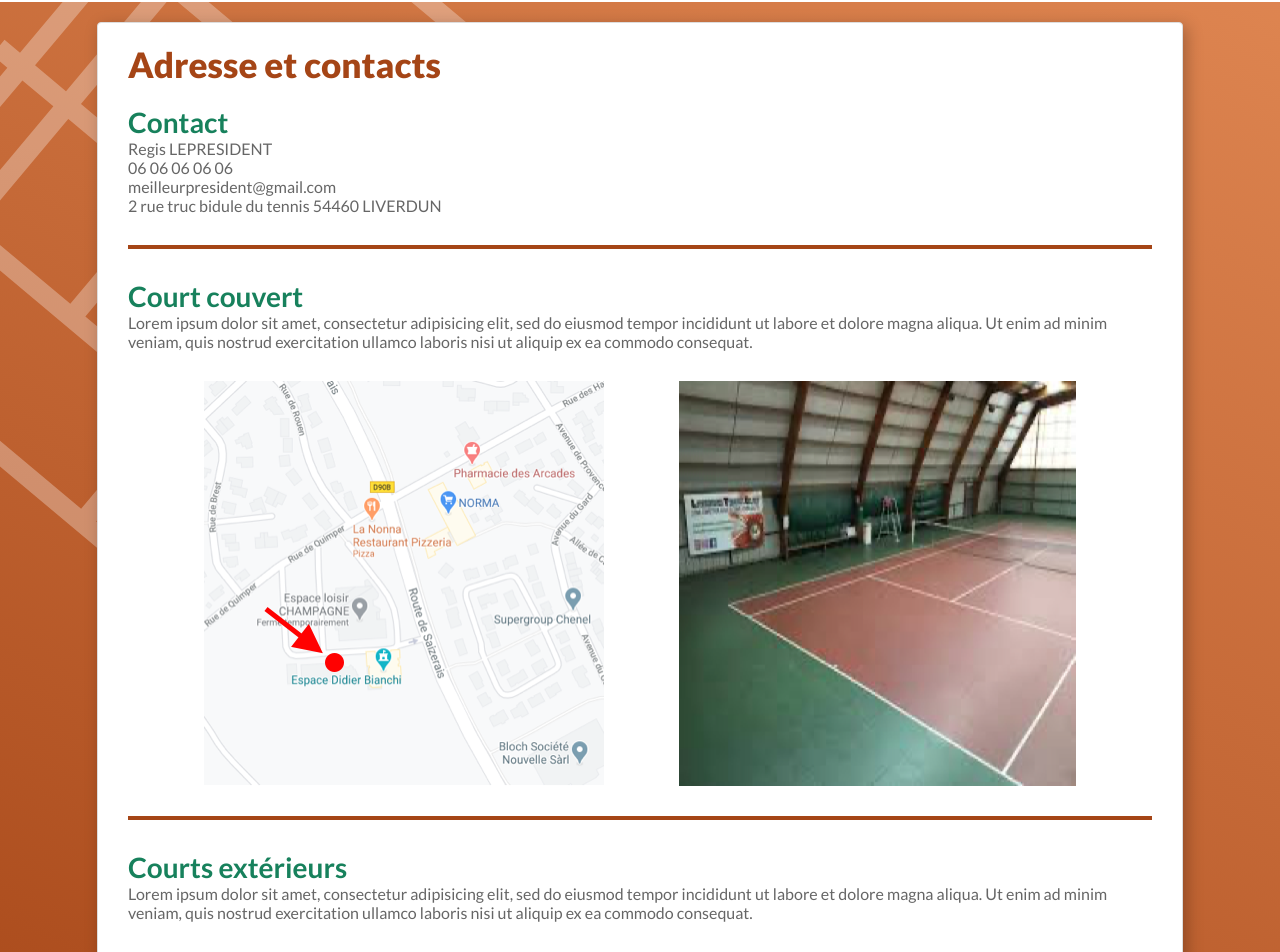
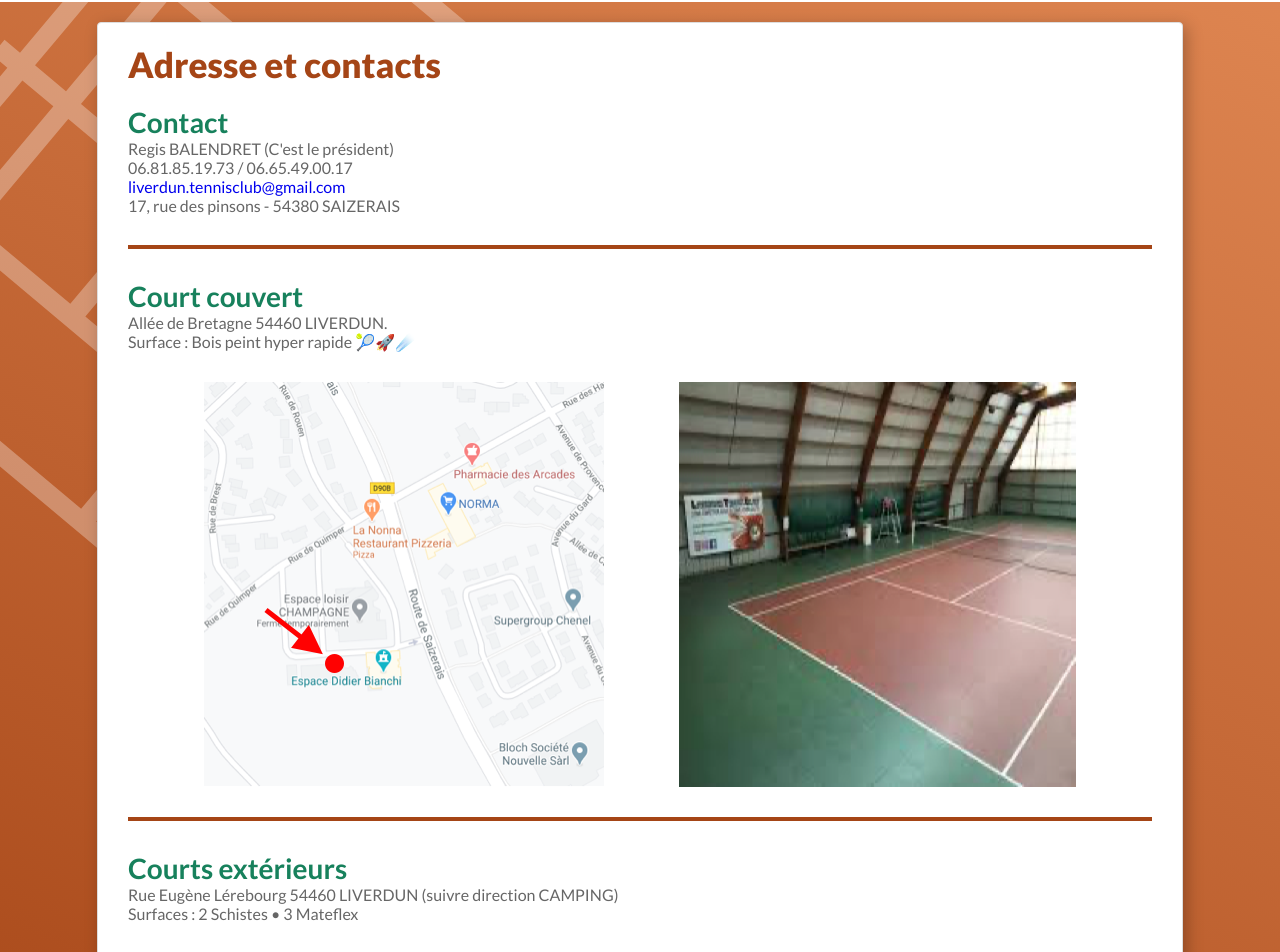
Before and after one commit to NicolasESSE-perso/tennisliverdun, a React (Create React App) app: page /adresse in a window 1280 px wide. Shown: the part 205-1157 px from the top of the page. Built offline with nearby package versions, Linux system fonts and the light colour scheme.

Commit message:
correction contacts

```diff
--- a/src/Pages/AdresseContactPage.js
+++ b/src/Pages/AdresseContactPage.js
@@ -14,37 +14,32 @@ export default function AdresseContactPage() {
 
       <div>
         <div className="Titre2">Contact</div>
-        <div className="Texte">Regis LEPRESIDENT</div>
-        <div>06 06 06 06 06</div>
-        <div>meilleurpresident@gmail.com</div>
-        <div>2 rue truc bidule du tennis 54460 LIVERDUN</div>
+        <div className="Texte">Regis BALENDRET (C'est le président)</div>
+        <div>06.81.85.19.73 / 06.65.49.00.17</div>
+        <a href="mailto:liverdun.tennisclub@gmail.com">
+          liverdun.tennisclub@gmail.com
+        </a>
+        <div>17, rue des pinsons - 54380 SAIZERAIS</div>
         <Separateur />
       </div>
 
       <div>
         <div className="Titre2">Court couvert</div>
-        <div className="Texte">
-          Lorem ipsum dolor sit amet, consectetur adipisicing elit, sed do
-          eiusmod tempor incididunt ut labore et dolore magna aliqua. Ut enim ad
-          minim veniam, quis nostrud exercitation ullamco laboris nisi ut
-          aliquip ex ea commodo consequat.
-        </div>
+        <div className="Texte">Allée de Bretagne 54460 LIVERDUN.</div>{" "}
+        <div className="Texte">Surface : Bois peint hyper rapide 🎾🚀☄️</div>
         <div className={MonStyle.illustrations}>
           <img className={MonStyle.image} src={ImageMapInterieur} alt="" />
           <img className={MonStyle.image} src={ImageCourtInterieur} alt="" />
         </div>
-
         <Separateur />
       </div>
 
       <div>
         <div className="Titre2">Courts extérieurs</div>
         <div className="Texte">
-          Lorem ipsum dolor sit amet, consectetur adipisicing elit, sed do
-          eiusmod tempor incididunt ut labore et dolore magna aliqua. Ut enim ad
-          minim veniam, quis nostrud exercitation ullamco laboris nisi ut
-          aliquip ex ea commodo consequat.
+          Rue Eugène Lérebourg 54460 LIVERDUN (suivre direction CAMPING)
         </div>
+        <div className="Texte">Surfaces : 2 Schistes • 3 Mateflex</div>
         <div className={MonStyle.illustrations}>
           <img className={MonStyle.image} src={ImageMapExterieur} alt="" />
           <img className={MonStyle.image} src={ImageCourtsExterieurs} alt="" />
```
